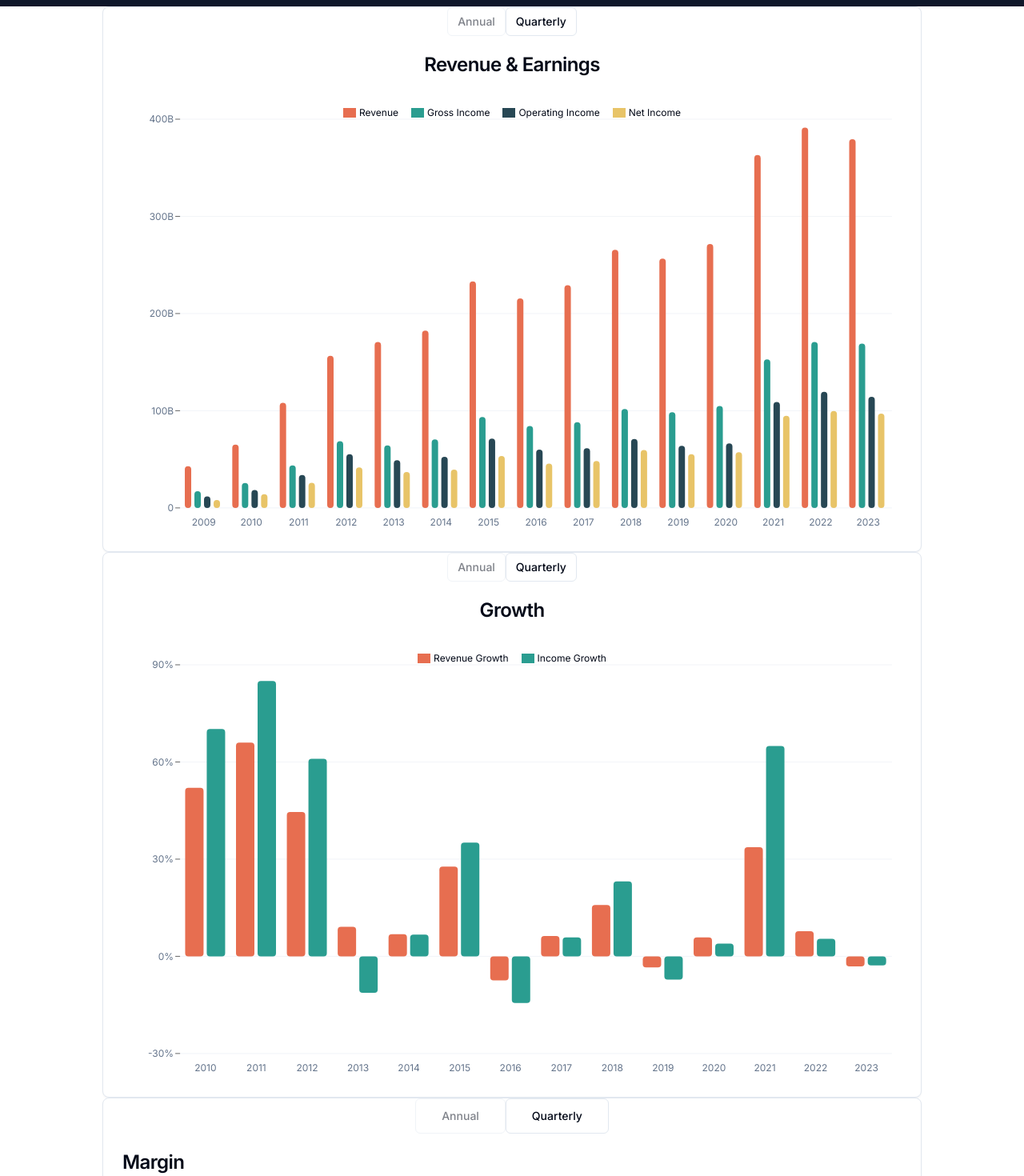
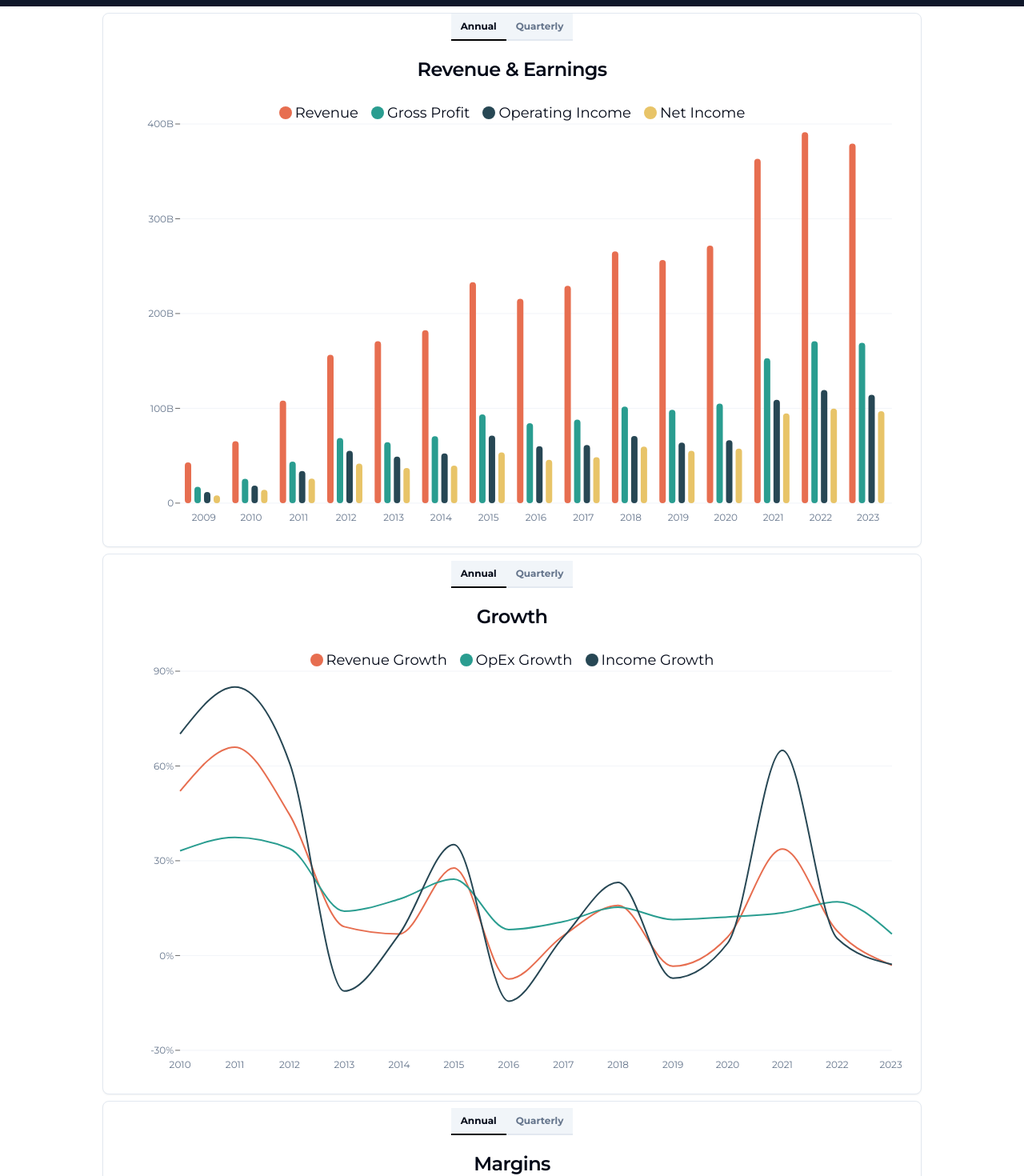
Before and after one commit to sonny-coding/stock-charts, a Next.js app: page /s/AAPL in a window 1280 px wide. Shown: the part 60-1530 px from the top of the page at 80% size. Built offline with nearby package versions, Linux system fonts and the light colour scheme.

Commit message:
style the graphs

```diff
--- a/src/app/layout.tsx
+++ b/src/app/layout.tsx
@@ -3,6 +3,7 @@ import { Inter } from "next/font/google";
 import "./globals.css";
 import Header from "@/components/Header";
 import Footer from "@/components/footer/Footer";
+import { montserrat } from "@/app/ui/fonts";
 
 const inter = Inter({ subsets: ["latin"] });
 
@@ -26,7 +27,9 @@ export default function RootLayout({
 }>) {
   return (
     <html lang="en">
-      <body className={`${inter.className} antialiased w-full min-h-screen`}>
+      <body
+        className={`${montserrat.className} antialiased w-full min-h-screen`}
+      >
         <Header />
         {children}
         {/* <Footer /> */}
--- a/src/app/s/[ticker]/page.tsx
+++ b/src/app/s/[ticker]/page.tsx
@@ -30,14 +30,14 @@ type PageProps = {
 
 export default function Page({ params: { ticker } }: PageProps) {
   return (
-    <div className="max-w-5xl mx-auto">
+    <div className="max-w-5xl mx-auto space-y-2 mt-2">
       <BarGraph
         labels={barLabelConfig}
         title={"Revenue & Earnings"}
         processData={processData}
         apiData={aapl}
       />
-      <BarGraph
+      <LineGraph
         labels={growthLabelConfig}
         title={"Growth"}
         processData={processGrowth}
@@ -47,7 +47,7 @@ export default function Page({ params: { ticker } }: PageProps) {
       <LineGraph
         processData={processMargins}
         labels={marginLabelConfig}
-        title="Margin"
+        title="Margins"
         isPercent={true}
         apiData={aapl}
       />
--- /dev/null
+++ b/src/app/ui/fonts.ts
@@ -0,0 +1,4 @@
+// import { Inter } from "next/font/google";
+import { Montserrat } from "next/font/google";
+
+export const montserrat = Montserrat({ subsets: ["latin"] });
--- a/src/components/BarGraph.tsx
+++ b/src/components/BarGraph.tsx
@@ -72,25 +72,29 @@ const BarGraph = ({
 
   return (
     <Card className="w-full mx-auto">
-      <div className="flex items-center justify-center">
-        <Button
-          disabled={isAnnual}
-          onClick={() => setIsAnnual(true)}
-          size="sm"
-          variant="outline"
+      <div className="flex items-center justify-center font-bold text-xs [&>*]:duration-300">
+        <button
+          className={`bg-slate-100 hover:opacity-60 py-2 px-3 border-b-2 ${
+            isAnnual ? "border-black" : "text-slate-500"
+          }`}
+          onClick={() => {
+            setIsAnnual(true);
+          }}
         >
           Annual
-        </Button>
-        <Button
-          onClick={() => setIsAnnual(false)}
-          disabled={!isAnnual}
-          size="sm"
-          variant="outline"
+        </button>
+        <button
+          className={`bg-slate-100 hover:opacity-60 py-2 px-3 border-b-2 ${
+            !isAnnual ? "border-black" : "text-slate-500"
+          }`}
+          onClick={() => {
+            setIsAnnual(false);
+          }}
         >
           Quarterly
-        </Button>
+        </button>
       </div>
-      <CardHeader>
+      <CardHeader className="pt-6 pb-3">
         <CardTitle className="text-center">{title}</CardTitle>
       </CardHeader>
       <CardContent>
--- a/src/components/LineBarComposedChart.tsx
+++ b/src/components/LineBarComposedChart.tsx
@@ -67,28 +67,31 @@ const LineBarComposedChart = ({ labels }: LineBarComposedChartProps) => {
     : processOperatingExpenses(aapl.quarterlyReports.slice(0, 15));
 
   return (
-    <div>
-      <div className="flex items-center justify-center">
-        <Button
-          disabled={isAnnual}
-          onClick={() => setIsAnnual(true)}
-          size="lg"
-          variant="outline"
+    <Card className="w-full mx-auto">
+      <div className="flex items-center justify-center font-bold text-xs [&>*]:duration-300">
+        <button
+          className={`bg-slate-100 hover:opacity-60 py-2 px-3 border-b-2 ${
+            isAnnual ? "border-black" : "text-slate-500"
+          }`}
+          onClick={() => {
+            setIsAnnual(true);
+          }}
         >
           Annual
-        </Button>
-        <Button
-          onClick={() => setIsAnnual(false)}
-          disabled={!isAnnual}
-          size="lg"
-          variant="outline"
+        </button>
+        <button
+          className={`bg-slate-100 hover:opacity-60 py-2 px-3 border-b-2 ${
+            !isAnnual ? "border-black" : "text-slate-500"
+          }`}
+          onClick={() => {
+            setIsAnnual(false);
+          }}
         >
           Quarterly
-        </Button>
+        </button>
       </div>
-      <Card className="w-full mx-auto">
-        <CardHeader>
-          <CardTitle>Operating Expenses</CardTitle>
+      <CardHeader className="pt-6 pb-3">
+        <CardTitle className="text-center">Operating Expenses</CardTitle>
       </CardHeader>
       <CardContent>
         <ChartContainer config={chartConfig}>
@@ -137,8 +140,8 @@ const LineBarComposedChart = ({ labels }: LineBarComposedChartProps) => {
                         }
                       />
                       <div className="flex min-w-[160px] items-center text-xs text-muted-foreground">
-                          {chartConfig[name as keyof typeof chartConfig]
-                            ?.label || name}
+                        {chartConfig[name as keyof typeof chartConfig]?.label ||
+                          name}
                         <div className="ml-auto flex items-baseline gap-0.5 font-mono font-medium tabular-nums text-foreground">
                           {typeof value === "number"
                             ? formatValue(value)
@@ -186,7 +189,6 @@ const LineBarComposedChart = ({ labels }: LineBarComposedChartProps) => {
         </ChartContainer>
       </CardContent>
     </Card>
-    </div>
   );
 };
 
--- a/src/components/LineGraph.tsx
+++ b/src/components/LineGraph.tsx
@@ -82,26 +82,30 @@ const LineGraph = ({
 
   return (
     <Card className="w-full mx-auto">
-      <div className="flex items-center justify-center">
-        <Button
-          disabled={isAnnual}
-          onClick={() => setIsAnnual(true)}
-          size="lg"
-          variant="outline"
+      <div className=" pt-2 flex items-center justify-center font-bold text-xs [&>*]:duration-200">
+        <button
+          className={`bg-slate-100 hover:opacity-60 py-2 px-3 border-b-2 ${
+            isAnnual ? "border-black" : "text-slate-500"
+          }`}
+          onClick={() => {
+            setIsAnnual(true);
+          }}
         >
           Annual
-        </Button>
-        <Button
-          onClick={() => setIsAnnual(false)}
-          disabled={!isAnnual}
-          size="lg"
-          variant="outline"
+        </button>
+        <button
+          className={`bg-slate-100 hover:opacity-60 py-2 px-3 border-b-2 ${
+            !isAnnual ? "border-black" : "text-slate-500"
+          }`}
+          onClick={() => {
+            setIsAnnual(false);
+          }}
         >
           Quarterly
-        </Button>
+        </button>
       </div>
-      <CardHeader>
-        <CardTitle>{title}</CardTitle>
+      <CardHeader className="pt-6 pb-3">
+        <CardTitle className="text-center">{title}</CardTitle>
       </CardHeader>
       <CardContent>
         <ChartContainer config={chartConfig}>
@@ -122,7 +126,7 @@ const LineGraph = ({
               tickFormatter={
                 isAnnual
                   ? (value) => value.slice(0, 4)
-                  : (value) => value.slice(0, 7)
+                  : (value) => value.slice(2, 7)
               }
             />
             <YAxis
--- a/src/components/ui/CustomizedLegend.tsx
+++ b/src/components/ui/CustomizedLegend.tsx
@@ -23,7 +23,7 @@ export const CustomizedLegend: React.FC<CustomizedLegendProps> = ({
 }) => {
   if (!payload) return null;
   return (
-    <ul className="flex justify-center space-x-4 mt-4">
+    <ul className="flex justify-center space-x-4 mt-4 text-lg">
       {payload.map((entry, index) => (
         <div
           key={`item-${index}`}
@@ -33,7 +33,7 @@ export const CustomizedLegend: React.FC<CustomizedLegendProps> = ({
           onClick={() => onClick(entry.dataKey)}
         >
           <span
-            className="inline-block w-4 h-3"
+            className="inline-block w-4 h-4 rounded-full"
             style={{ backgroundColor: entry.color }}
           ></span>
           {chartConfig[entry.dataKey].label || entry.value}
--- a/src/lib/graphconfig.ts
+++ b/src/lib/graphconfig.ts
@@ -4,12 +4,17 @@ export const growthLabelConfig: LabelConfig = {
   revenueGrowth: {
     label: "Revenue Growth",
     color: "hsl(var(--chart-1))",
-    type: "bar",
+    type: "line",
+  },
+  operatingExpenses: {
+    label: "OpEx Growth",
+    color: "hsl(var(--chart-2))",
+    type: "line",
   },
   netIncomeGrowth: {
     label: "Income Growth",
-    color: "hsl(var(--chart-2))",
-    type: "bar",
+    color: "hsl(var(--chart-3))",
+    type: "line",
   },
 };
 export const marginLabelConfig: LabelConfig = {
@@ -71,7 +76,7 @@ export const barLabelConfig: LabelConfig = {
     type: "bar",
   },
   grossProfit: {
-    label: `Gross Income`,
+    label: `Gross Profit`,
     color: "hsl(var(--chart-2))",
     type: "bar",
   },
--- a/src/lib/utils.ts
+++ b/src/lib/utils.ts
@@ -31,13 +31,6 @@ export interface IncomeData {
   ebit: string;
   ebitda: string;
   netIncome: string;
-}
-
-interface GrowthRate {
-  year: string;
-  revenueGrowth: number;
-  operatingIncomeGrowth: number;
-  netIncomeGrowth: number;
 }
 
 export const processCostsOverRevenue = (data: IncomeData[]) => {
@@ -106,18 +99,18 @@ export const processMargins = (data: IncomeData[]) => {
     .reverse();
 };
 
-export function processGrowth(data: IncomeData[]): GrowthRate[] {
+export function processGrowth(data: IncomeData[]) {
   // Sort the data by fiscal date, most recent first
   const sortedData = data.sort(
     (a, b) =>
       new Date(b.fiscalDateEnding).getTime() -
       new Date(a.fiscalDateEnding).getTime()
   );
-  const growthRates: GrowthRate[] = [];
+  const growthRates = [];
 
   for (let i = 0; i < sortedData.length - 1; i++) {
-    const currentYear = sortedData[i];
-    const previousYear = sortedData[i + 1];
+    const current = sortedData[i];
+    const previous = sortedData[i + 1];
 
     const calculateGrowth = (current: string, previous: string): number => {
       const currentValue = parseFloat(current);
@@ -128,19 +121,16 @@ export function processGrowth(data: IncomeData[]): GrowthRate[] {
     };
 
     growthRates.push({
-      year: currentYear.fiscalDateEnding,
+      year: current.fiscalDateEnding,
       revenueGrowth: calculateGrowth(
-        currentYear.totalRevenue,
-        previousYear.totalRevenue
+        current.totalRevenue,
+        previous.totalRevenue
       ),
-      operatingIncomeGrowth: calculateGrowth(
-        currentYear.operatingIncome,
-        previousYear.operatingIncome
+      operatingExpenses: calculateGrowth(
+        current.operatingExpenses,
+        previous.operatingExpenses
       ),
-      netIncomeGrowth: calculateGrowth(
-        currentYear.netIncome,
-        previousYear.netIncome
-      ),
+      netIncomeGrowth: calculateGrowth(current.netIncome, previous.netIncome),
     });
   }
 
@@ -168,7 +158,7 @@ export const processFCF = (data: any[]) => {
       return {
         year: report.fiscalDateEnding,
         operatingCashFlow: Number(report.operatingCashflow),
-        capitalExpenditure: Number(report.capitalExpenditures) * -1,
+        capitalExpenditure: Number(report.capitalExpenditures),
         fcf:
           parseInt(report.operatingCashflow) -
           parseInt(report.capitalExpenditures),
```
Also changed, not shown: src/app/page.tsx (+0 -23 lines). Lines whose indentation alone changed are shown as unchanged.
